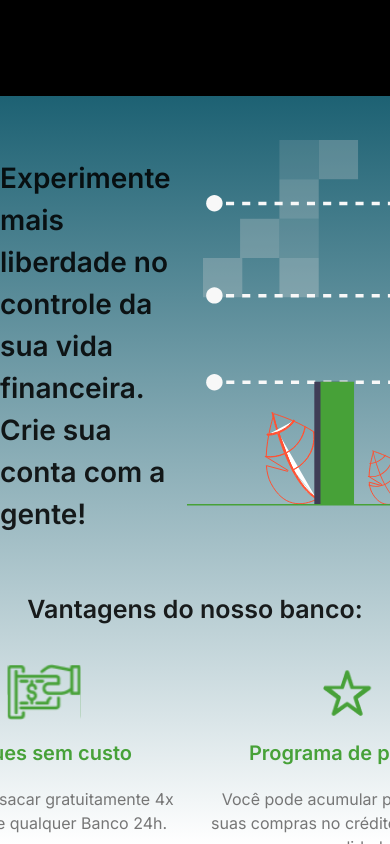
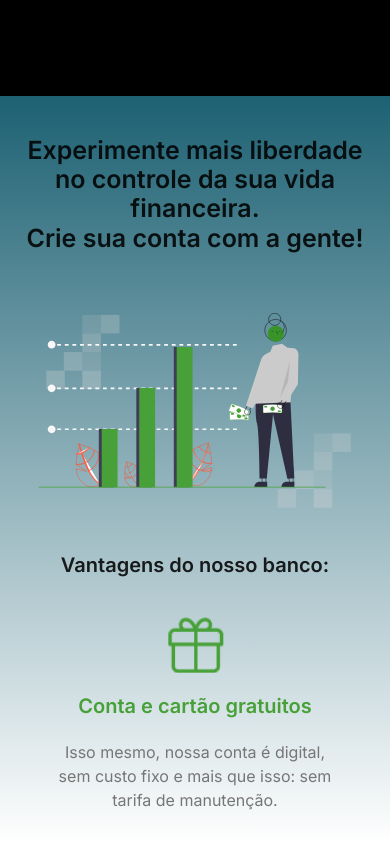
Before and after one commit to crisgon/desafio-projeto-financeiro, a Next.js app in the folder apps/landing_page/: page / in a window 390 px wide. Built offline with nearby package versions, Linux system fonts and the light colour scheme.

Commit message:
feat: add mobile styles

```diff
--- a/apps/landing_page/app/page.styles.ts
+++ b/apps/landing_page/app/page.styles.ts
@@ -9,27 +9,68 @@ const styles = {
   banner: {
     display: "flex",
     flexDirection: "row",
-    gap: "16px",
+    gap: theme.spacing("medium"),
     alignItems: "center",
     margin: "40px 0",
+
+    "@media (max-width: 1208px)": {
+      flexDirection: "column",
+      maxWidth: "600px",
+      margin: "40px auto",
+      textAlign: "center",
+      gap: "40px",
+    },
+
+    "@media (max-width: 700px)": {
+      margin: "40px 16px",
+      svg: {
+        width: "490px",
+        height: "320px",
+      },
+    },
+
+    "@media (max-width: 530px)": {
+      gap: "60px",
+      svg: {
+        width: "350px",
+        height: "195px",
+      },
+    },
   },
   advantages: {
     display: "flex",
     alignItems: "center",
     flexDirection: "column",
     gap: "40px",
+
+    "@media (max-width: 530px)": {
+      h1: {
+        fontSize: theme.typography.subtitle1.fontSize,
+      },
+    },
   },
   advantagesList: {
     display: "flex",
     alignItems: "flex-start",
     flexDirection: "row",
     gap: theme.spacing("large"),
+
+    "@media (max-width: 1208px)": {
+      display: "grid",
+      gridTemplateColumns: "1fr 1fr",
+    },
+
+    "@media (max-width: 700px)": {
+      display: "grid",
+      gridTemplateColumns: "1fr",
+      gap: "40px",
+    },
   },
   benefit: {
     display: "flex",
     alignItems: "center",
     flexDirection: "column",
-    width: "279px",
+    width: "260px",
     gap: theme.spacing("medium"),
 
     h6: {
@@ -40,6 +81,10 @@ const styles = {
       color: theme.palette.grey[500],
       textAlign: "center",
     },
+
+    "@media (max-width: 1208px)": {
+      width: "280px",
+    },
   },
 };
 
--- a/apps/landing_page/app/page.tsx
+++ b/apps/landing_page/app/page.tsx
@@ -13,7 +13,7 @@ export default function Home() {
       <header className="header">Header</header>
       <main style={styles.main}>
         <Box sx={styles.banner}>
-          <Typography fontSize="28px" fontWeight="600">
+          <Typography variant="h1" fontWeight="600">
             Experimente mais liberdade no controle da sua vida financeira.
             <br />
             Crie sua conta com a gente!
```
